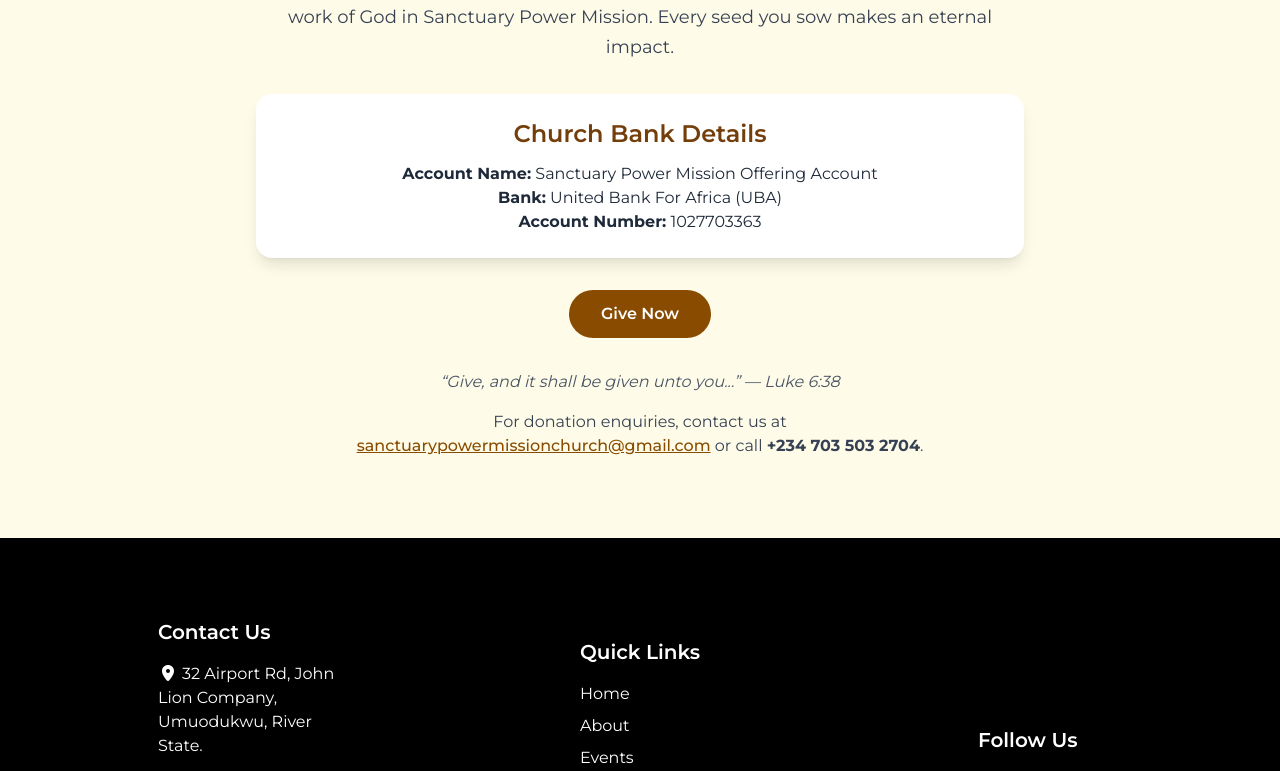
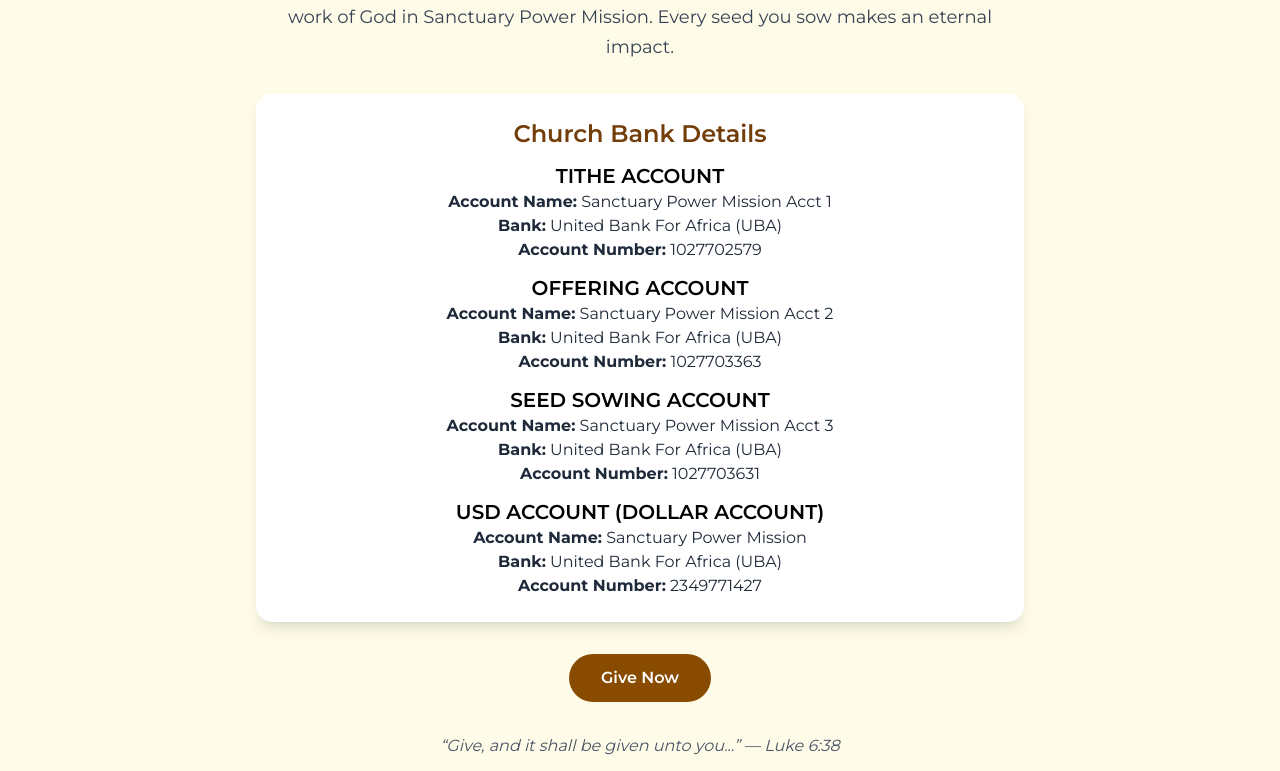
Before and after one commit to princevictorchinecheremuohia-afk/sanctuary-power-mission, a React (Vite) app: page /donate in a window 1280 px wide. Shown: the part 662-1433 px from the top of the page. Built offline with nearby package versions, Linux system fonts and the light colour scheme.

Commit message:
updated the donate section

```diff
--- a/src/App.jsx
+++ b/src/App.jsx
@@ -1,6 +1,6 @@
 import React, { useState, useEffect } from "react";
 import { BrowserRouter as Router, Routes, Route } from "react-router-dom";
-import Preloader from "./components/preloader";
+import Preloader from "./components/Preloader";
 import HeaderHero from "./components/HeaderHero";
 import Home from "./components/Home";
 import AboutFullSection from "./components/AboutFullSection";
--- a/src/components/DonateSection.jsx
+++ b/src/components/DonateSection.jsx
@@ -30,13 +30,43 @@
             <h3 className="text-2xl font-semibold text-yellow-900 mb-3">
               Church Bank Details
             </h3>
+
+            <h4 className="text-xl font-semibold">TITHE ACCOUNT</h4>
             <p className="text-gray-800">
-              <strong>Account Name:</strong> Sanctuary Power Mission Offering
-              Account
+              <strong>Account Name:</strong> Sanctuary Power Mission Acct 1
+              <br />
+              <strong>Bank:</strong> United Bank For Africa (UBA)
+              <br />
+              <strong>Account Number:</strong> 1027702579
+            </p>
+
+            <h4 className="text-xl font-semibold mt-3">OFFERING ACCOUNT</h4>
+            <p className="text-gray-800">
+              <strong>Account Name:</strong> Sanctuary Power Mission Acct 2
               <br />
               <strong>Bank:</strong> United Bank For Africa (UBA)
               <br />
               <strong>Account Number:</strong> 1027703363
+            </p>
+
+            <h4 className="text-xl font-semibold mt-3">SEED SOWING ACCOUNT</h4>
+            <p className="text-gray-800">
+              <strong>Account Name:</strong> Sanctuary Power Mission Acct 3
+              <br />
+              <strong>Bank:</strong> United Bank For Africa (UBA)
+              <br />
+              <strong>Account Number:</strong> 1027703631
+            </p>
+
+            <h4 className="text-xl font-semibold mt-3">
+              USD ACCOUNT (DOLLAR ACCOUNT)
+            </h4>
+            <p className="text-gray-800">
+              <strong>Account Name:</strong> Sanctuary Power Mission
+              <br />
+              <strong>Bank:</strong> United Bank For Africa (UBA)
+              <br />
+              <strong>Account Number:</strong> 2349771427
             </p>
           </div>
 
--- a/src/index.css
+++ b/src/index.css
@@ -2,4 +2,5 @@
 @import "tailwindcss";
 body {
   font-family: "Montserrat", sans-serif;
+  @apply bg-gray-100;
 }
```
Also changed, not shown: public/preloader error.jpeg (added), public/preloader error2.jpeg (added).
